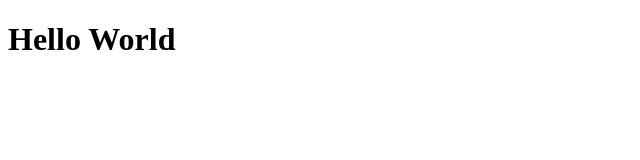
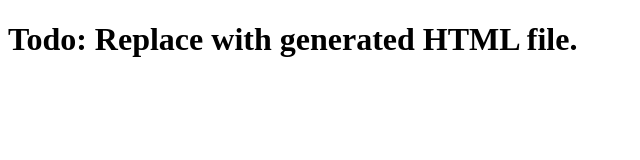
Before and after one commit to MaximilianHollis/cmsc320-final-project, a plain HTML site: page index.html in a window 1280 px wide. Shown: the whole page, without its empty margins (0-640 px from the left). Drawn offline with Linux system fonts and the light colour scheme.

Commit message:
Update index.html

```diff
--- a/index.html
+++ b/index.html
@@ -1 +1 @@
-<!DOCTYPE html> <html lang="en"> <head> <meta charset="UTF-8"> <title>Todo: Replace with generated HTML file.</title> </head> <body> <h1>Hello World</h1> </body> </html>
+<!DOCTYPE html> <html lang="en"> <head> <meta charset="UTF-8"> <title>Replace me</title> </head> <body> <h1>Todo: Replace with generated HTML file.</h1> </body> </html>
```
